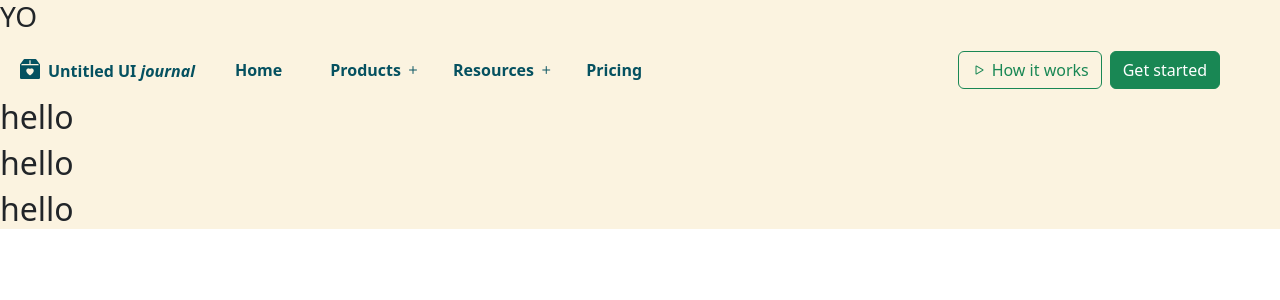
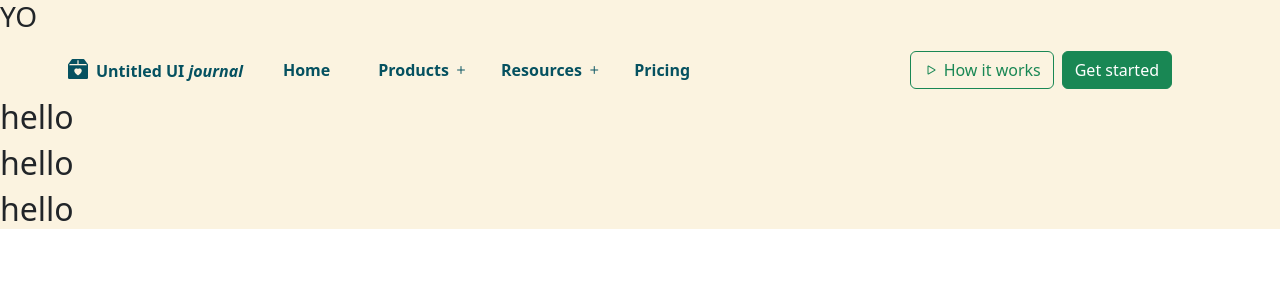
Before and after one commit to Harun8/blogUI, a React (Create React App) app: page / in a window 1280 px wide. Shown: the top 300 px of the page. Built offline with nearby package versions, Linux system fonts and the light colour scheme.

Commit message:
added margin to navbar

```diff
--- a/src/components/header.jsx
+++ b/src/components/header.jsx
@@ -6,8 +6,8 @@ import "../css/header.css";
 
 const Header = () => {
   return (
-    <nav className=" p-color navbar  navbar-expand-lg   ">
-      <div className=" p-color  container-fluid mx-auto ">
+    <nav className=" p-color navbar  navbar-expand-lg  mx-5 ">
+      <div className=" p-color  container-fluid  ">
         <a className="navbar-brand " href="#">
           <i class="mx-2 bi bi-box2-heart-fill text-info-emphasis"></i>
           <span className="text-info-emphasis">
```
